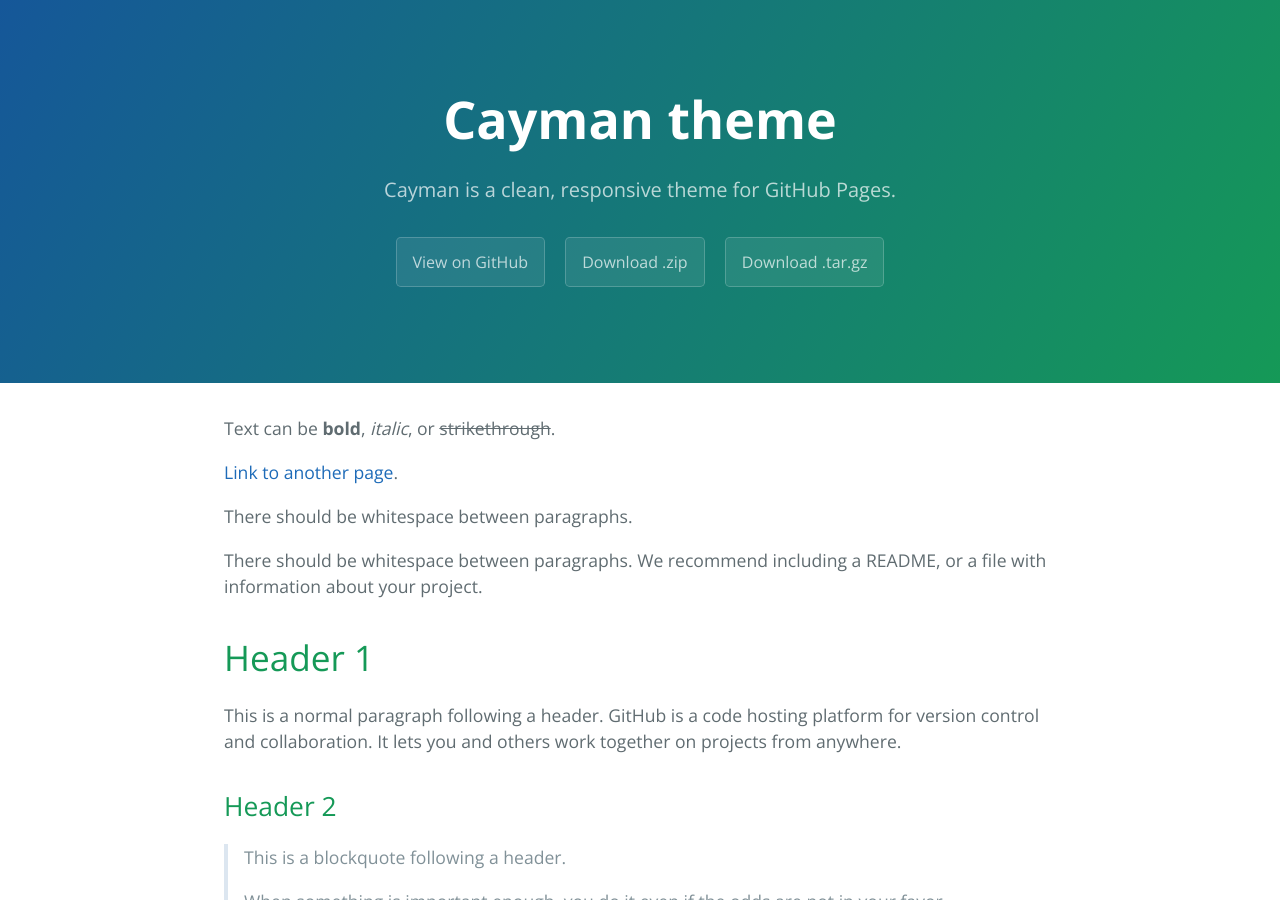
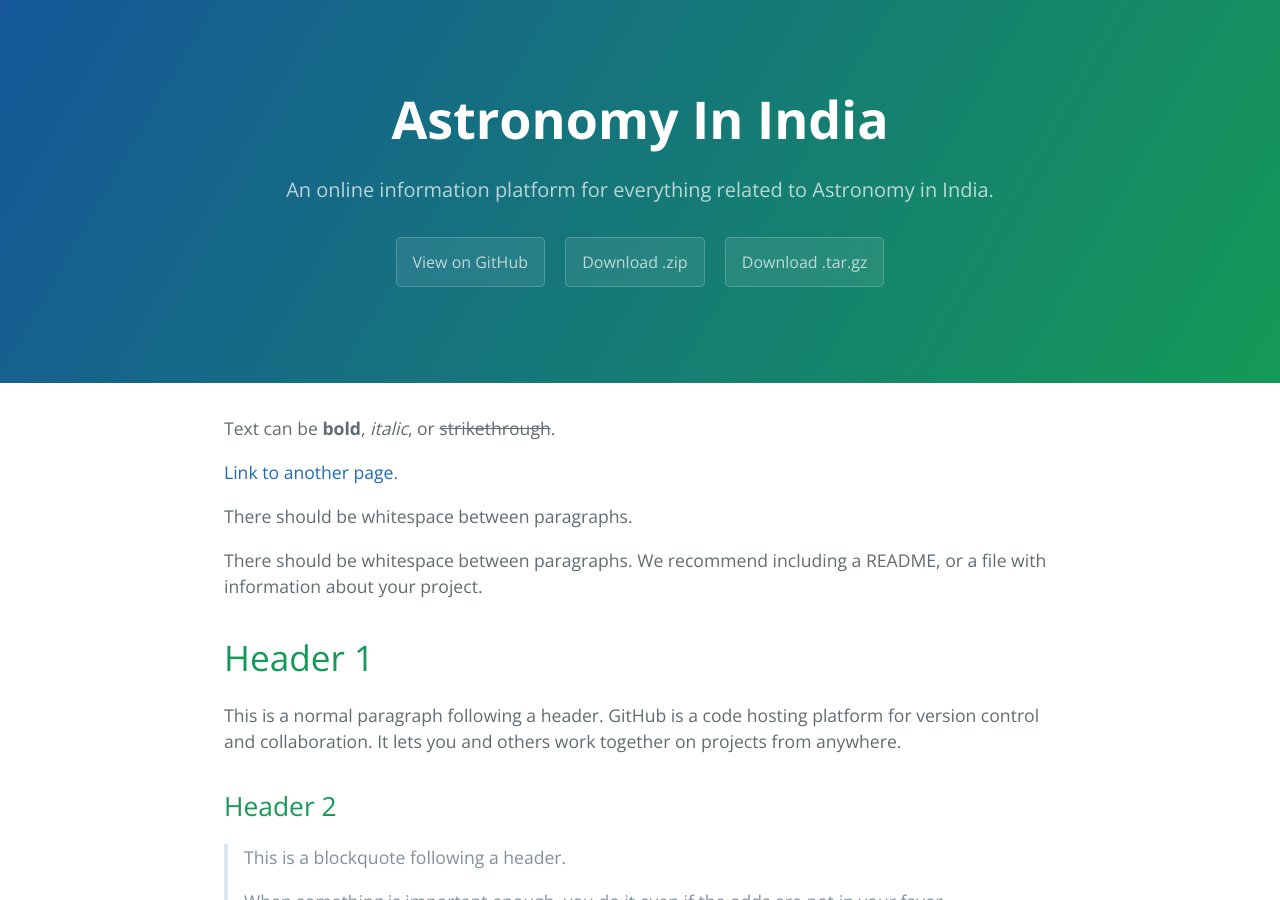
Before and after one commit to kalyanradhakrishnan/Astronomy-In-India, a Jekyll site: the page built from index.md, in a window 1280 px wide and 900 px high. Built offline with Jekyll 4.4.1, drawn with Linux system fonts in a browser that asks for light colours.

Commit message:
Update _config.yml

```diff
--- a/_config.yml
+++ b/_config.yml
@@ -1,5 +1,5 @@
-title: Cayman theme
-description: Cayman is a clean, responsive theme for GitHub Pages.
+title: Astronomy In India
+description: An online information platform for everything related to Astronomy in India.
 show_downloads: true
 google_analytics:
 theme: jekyll-theme-cayman
```
